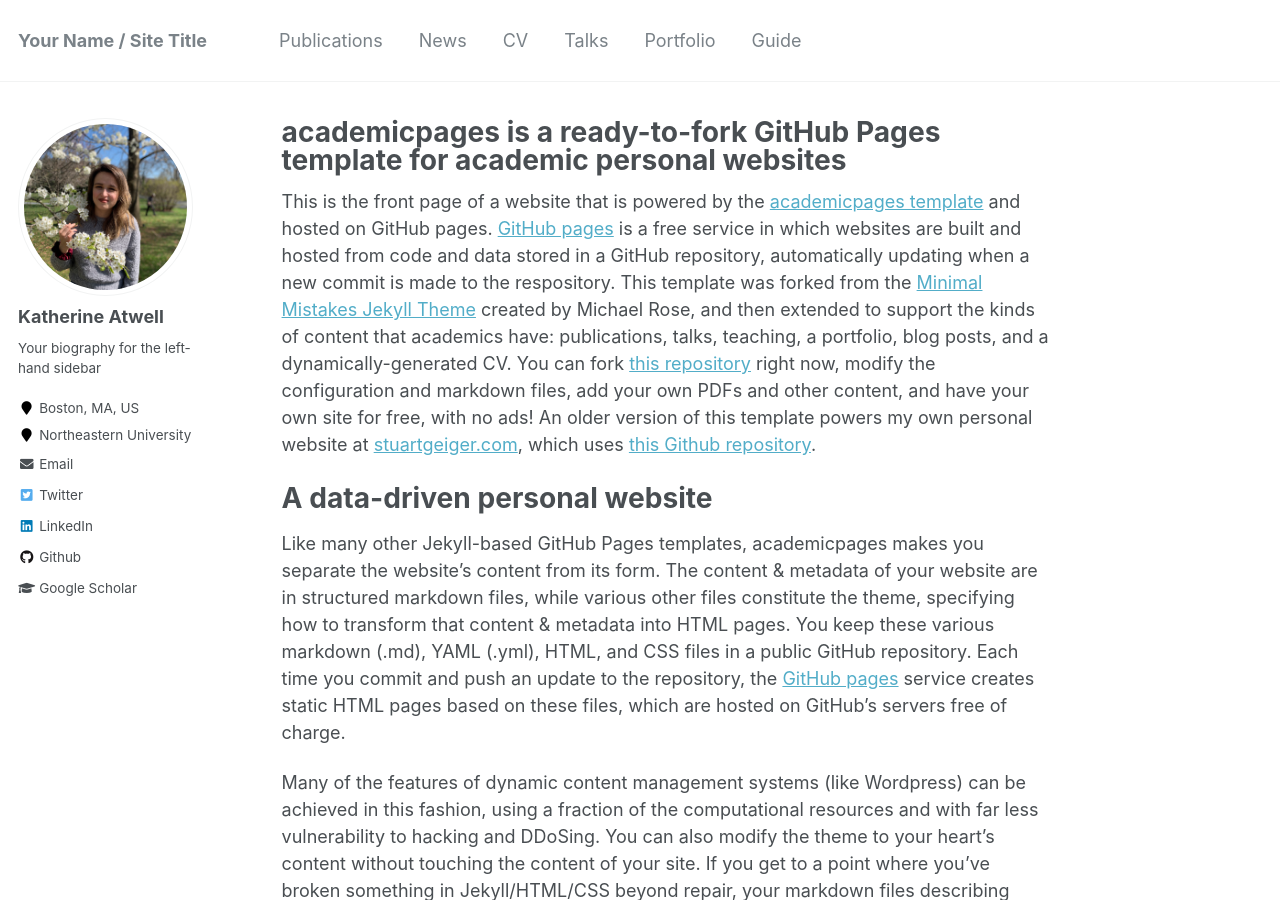
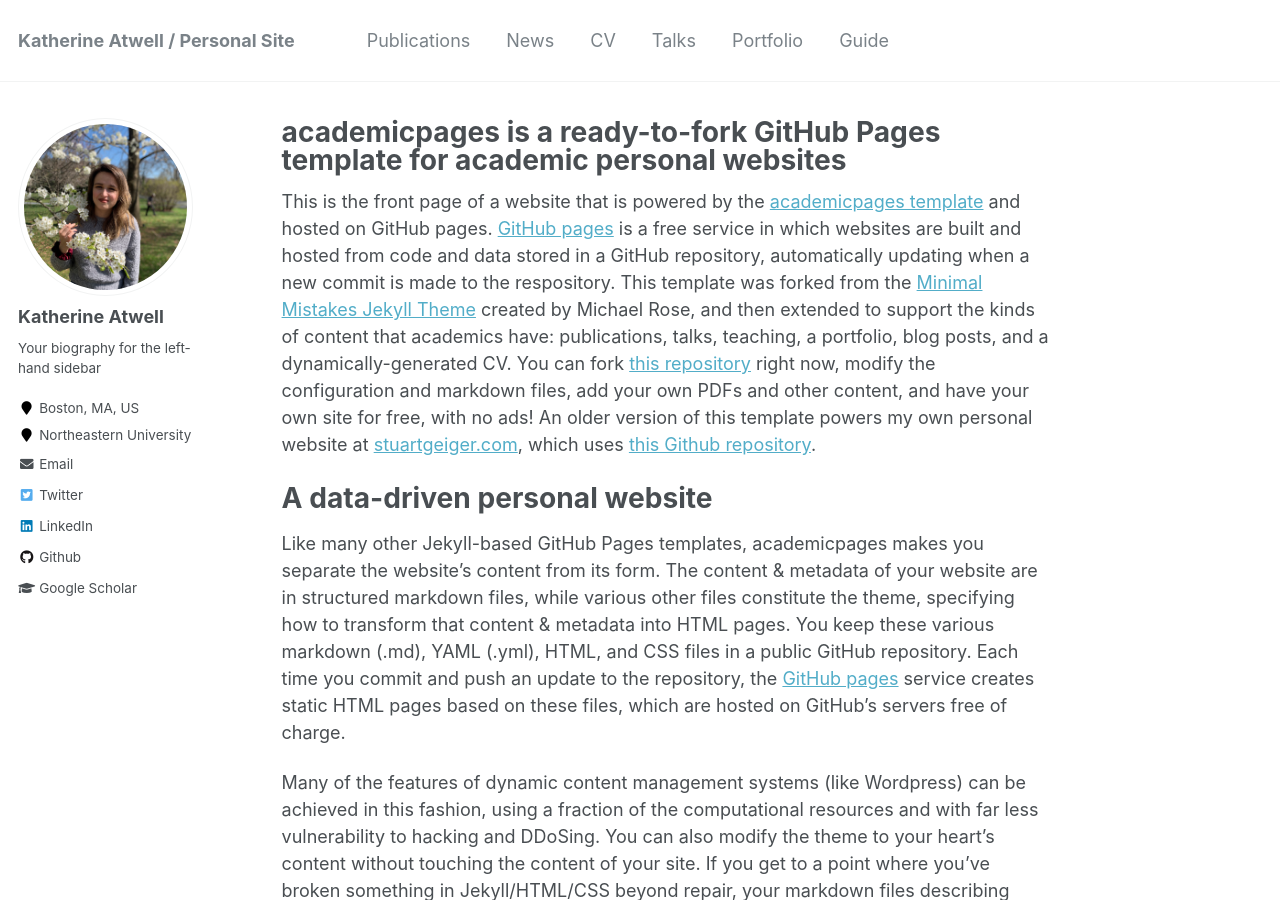
Before and after one commit to katherine-atwell/katherine-atwell.github.io, a Jekyll site: the page built from _pages/about.md, in a window 1280 px wide and 900 px high. Built offline with Jekyll 4.4.1, drawn with Linux system fonts in a browser that asks for light colours.

Commit message:
Changed site title

```diff
--- a/_config.yml
+++ b/_config.yml
@@ -7,7 +7,7 @@
 
 # Site Settings
 locale                   : "en-US"
-title                    : "Your Name / Site Title"
+title                    : "Katherine Atwell / Personal Site"
 title_separator          : "-"
 name                     : &name "Katherine Atwell"
 description              : &description "Fourth-year PhD student conducting NLP research at Northeastern University."
```
